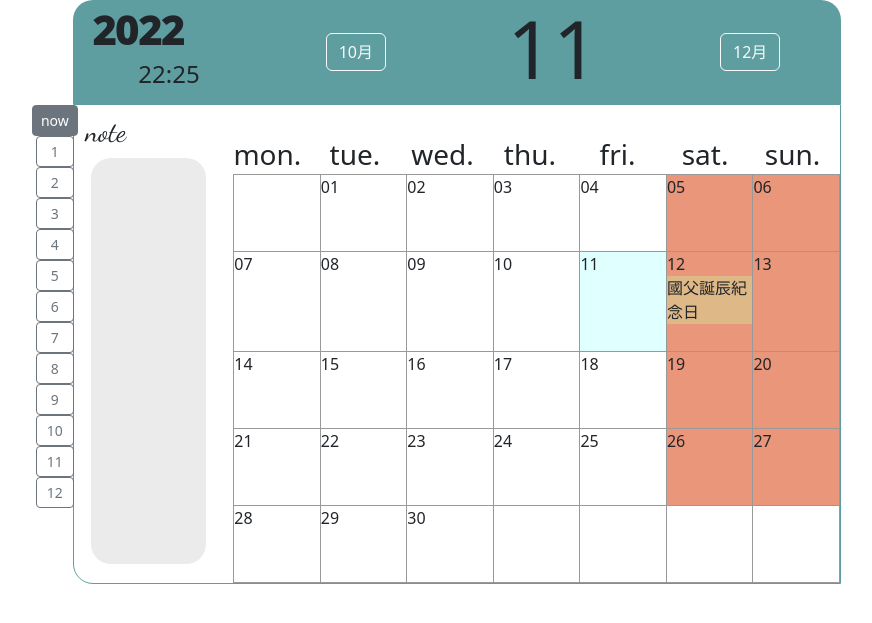
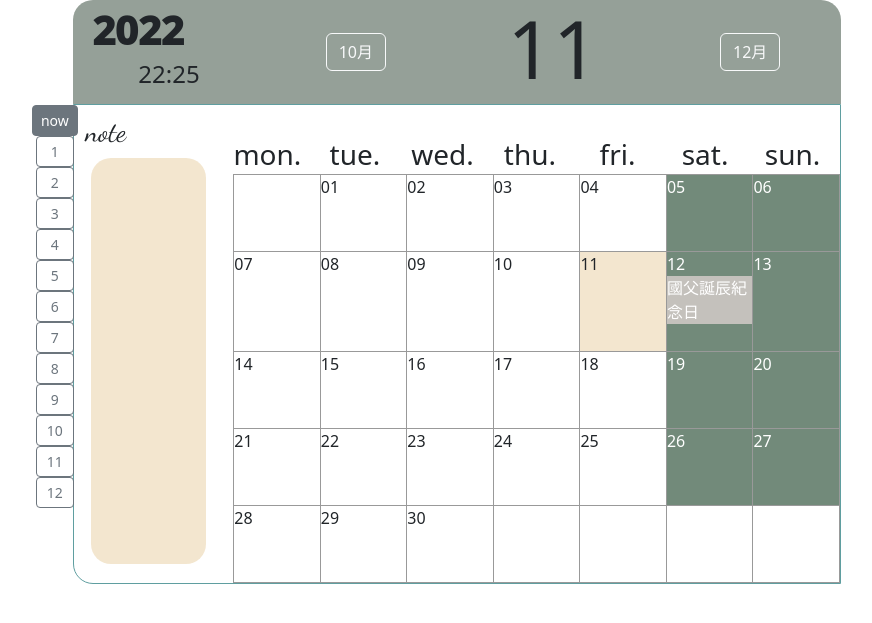
Before and after one commit to ABBY202209/2022note, a PHP site: page /php/note/calendar/index.php in a window 1280 px wide. Shown: the top 623 px of the page, without its empty margins (183-1055 px from the left). Run offline with PHP 8.4, Linux system fonts and the light colour scheme.

Commit message:
完成顏色

```diff
--- a/php/note/calendar/index.php
+++ b/php/note/calendar/index.php
@@ -15,7 +15,7 @@
 
 
     .header {
-      background-color: cadetblue;
+      background-color: #95a098;
       margin: auto;
       width: 60%;
       font-weight: 1000;
@@ -58,9 +58,8 @@
     .nbsp{
       width: 100%;
       height: 85%;
-      background-color: #999;
+      background-color: rgb(235, 214, 176,0.6);
       margin-left: 15%;
-      opacity: 0.2;
       border-radius: 20px 20px 20px 20px;
     }
 
@@ -107,18 +106,21 @@
 
     .cal .date:hover {
       transform: scale(1.05);
-      background-color: cadetblue;
+      background-color:  #95a098;
       font-weight: bolder;
       color: white;
     }
 
     .left .btn:hover {
       transform: scale(1.05);
-      background-color: cadetblue;
+      background-color:  #95a098;
     }
 
     .holiday {
-      background-color: darksalmon;
+      /* background-color: rgb(255, 204, 211); */
+      background-color: #728A7A;
+      color: white;
+
     }
   </style>
 </head>
@@ -277,9 +279,9 @@
 
 
             if (array_key_exists(substr($day, -7, -2), $holiday)) {
-              echo "<div style='background-color: burlywood' >{$holiday[substr($day, -7, -2)]}</div>";
+              echo "<div style='background-color: #c4c1bc' >{$holiday[substr($day, -7, -2)]}</div>";
             } else if (array_key_exists(substr($day, -7, -2), $TWN)) {
-              echo "<div style='background-color: burlywood' >{$TWN[substr($day, -7, -2)]}</div>";
+              echo "<div style='background-color: #c4c1bc' >{$TWN[substr($day, -7, -2)]}</div>";
             } else {
               echo "<div>&nbsp</div>";
             }
@@ -295,15 +297,16 @@
               echo "'";
             }
             if ($day == $today) {
-              echo "style" . "='background-color: lightcyan'";
+              echo "style" . "='background-color: rgb(235, 214, 176,0.6)'";
+
             }
             echo ">";
             echo $show;
 
             if (array_key_exists(substr($day, -7, -2), $holiday)) {
-              echo "<div style='background-color: burlywood'>{$holiday[substr($day, -7, -2)]}</div>";
+              echo "<div style='background-color: #c4c1bc;color:white'>{$holiday[substr($day, -7, -2)]}</div>";
             } else if (array_key_exists(substr($day, -7, -2), $TWN)) {
-              echo "<div style='background-color: burlywood' >{$TWN[substr($day, -7, -2)]}</div>";
+              echo "<div style='background-color: #c4c1bc;color:white' >{$TWN[substr($day, -7, -2)]}</div>";
             } else {
               echo "<div>&nbsp</div>";
             }
--- a/php/note/calendar/text.html
+++ b/php/note/calendar/text.html
@@ -44,12 +44,14 @@
 
         .cal .date:hover {
             transform: scale(1.05);
-            background-color: lightcyan;
+            background-color: rgb(250, 237, 213);
+      background-color: rgb(159, 230, 233);
+
             padding: 0;
         }
 
         .holiday {
-            background-color: pink;
+            background-color: rgb(255, 204, 211);
         }
 
         .week {
```
